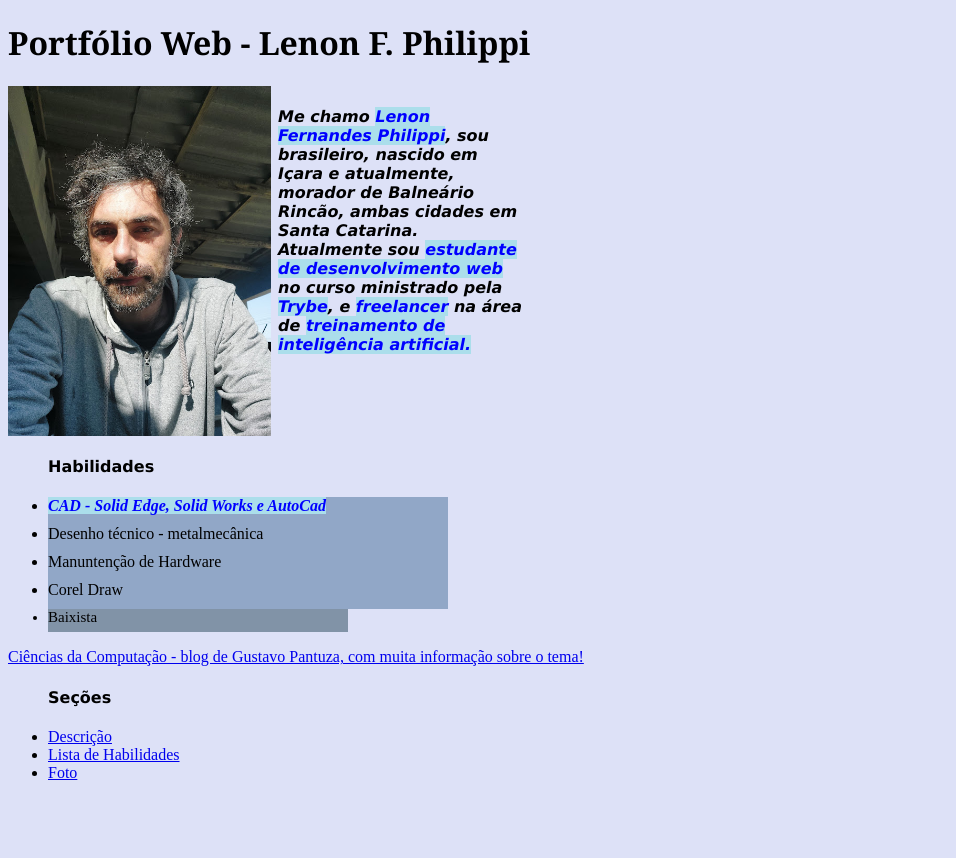
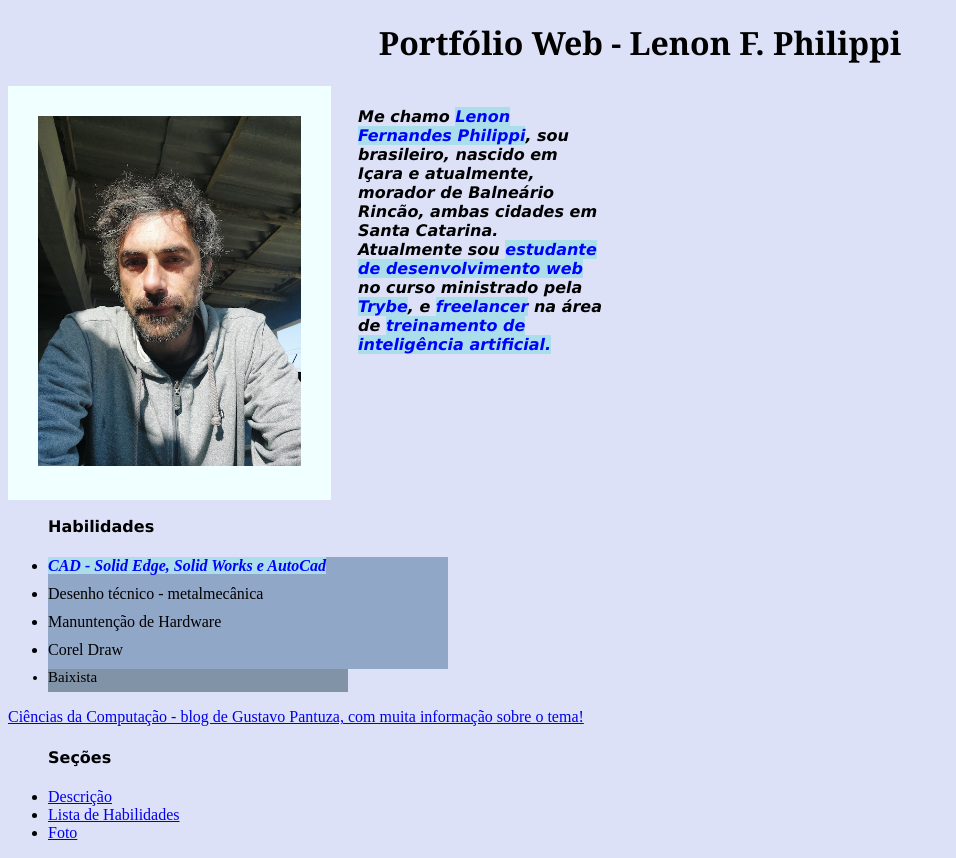
Before and after one commit to len-onN/len-onN.github.io, a plain HTML site: page index.html in a window 1280 px wide. Shown: the whole page, without its empty margins (0-956 px from the left). Before the commit the page ends 800 px from the top, so only its background shows below. Drawn offline with Linux system fonts and the light colour scheme.

Commit message:
adiciona-fundo-img

```diff
--- a/style.css
+++ b/style.css
@@ -26,12 +26,17 @@ strong{
     text-decoration: wavy;
     width: 300px;
 }
+#nome{
+    text-align: center;
+}
 #bloc{
-    width: 520px;
-    height: 350px;
+    width: 600px;
+    height: 410px;
 }
 #img{
     float: left;
+    background-color: azure;
+    padding: 30px;
 }
 #des{
     float: right;
```
